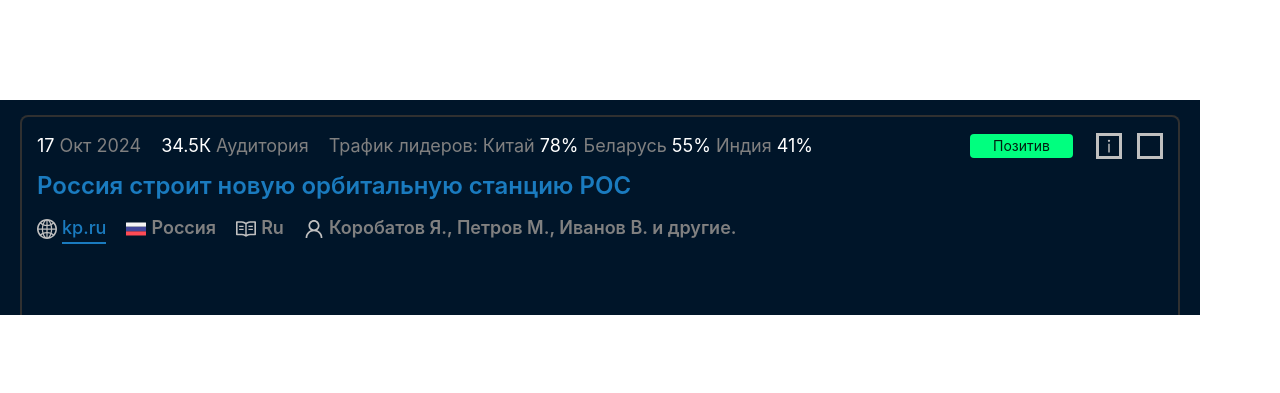
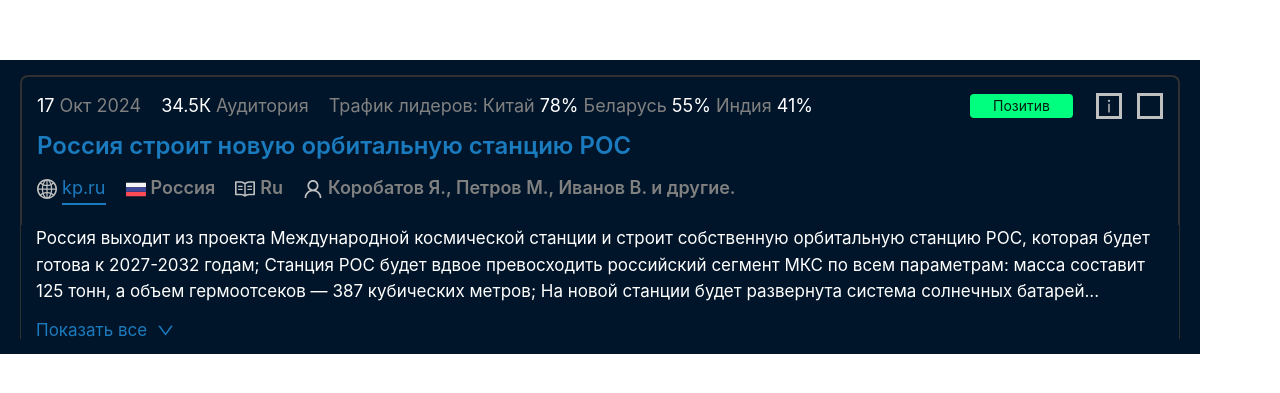
Before and after one commit to Vassillyy/news, a React (Vite) app: page / in a window 1280 px wide. Shown: the part 193-586 px from the top of the page. Built offline with nearby package versions, Linux system fonts and the light colour scheme.

Commit message:
добавлен основной текст и кнопка котоорая скрывает его

```diff
--- a/src/App.tsx
+++ b/src/App.tsx
@@ -1,10 +1,9 @@
 import {useState} from 'react'
 import {Layout} from 'antd'
 import Header from '@/components/header/Header'
+import Content from '@/components/content/Content'
 import {dataArticle} from '@/data/dataArticle'
 import './styles.scss'
-
-const {Content, Footer} = Layout
 
 function App() {
   const [article, setArticle] = useState(dataArticle)
@@ -12,33 +11,7 @@ function App() {
   return (
     <Layout className="app">
       <Header article={article} />
-      {/*<Content*/}
-      {/*  style={{*/}
-      {/*    color: 'white',*/}
-      {/*    backgroundColor: '#001529',*/}
-      {/*    borderRight: '1px solid white',*/}
-      {/*    borderLeft: '1px solid white',*/}
-      {/*    margin: '0 20px 0 20px'*/}
-      {/*  }}*/}
-      {/*>*/}
-      {/*  <h2>Welcome to the dark side!</h2>*/}
-      {/*  <p>*/}
-      {/*    This is a simple example of using Ant Design with a dark background.*/}
-      {/*  </p>*/}
-      {/*</Content>*/}
-      {/*<Footer*/}
-      {/*  style={{*/}
-      {/*    textAlign: 'center',*/}
-      {/*    backgroundColor: '#001529',*/}
-      {/*    color: 'white',*/}
-      {/*    margin: '0 20px 15px 20px',*/}
-      {/*    border: '1px solid white',*/}
-      {/*    borderTop: 'none',*/}
-      {/*    borderRadius: '0 0 8px 8px'*/}
-      {/*  }}*/}
-      {/*>*/}
-      {/*  Ant Design ©2023 Created by Your Name*/}
-      {/*</Footer>*/}
+      <Content article={article} />
     </Layout>
   )
 }
--- /dev/null
+++ b/src/components/content/Content.tsx
@@ -0,0 +1,82 @@
+import {Layout, Typography, Badge} from 'antd'
+import {DownOutlined, UpOutlined} from '@ant-design/icons'
+import {Article} from '@/data/Article.d'
+import styles from './styles.module.scss'
+import {useEffect, useRef, useState} from 'react'
+
+const {Content: AntContent} = Layout
+const {Paragraph} = Typography
+
+const Content = ({article}: {article: Article}) => {
+  const [isExpanded, setIsExpanded] = useState<boolean>(false)
+  const textRef = useRef<HTMLParagraphElement | null>(null)
+  const canvasRef = useRef<HTMLCanvasElement>(document.createElement('canvas'))
+  const [displayedText, setDisplayedText] = useState<string>('')
+
+  useEffect(() => {
+    if (textRef.current) {
+      const context: CanvasRenderingContext2D | null =
+        canvasRef.current.getContext('2d')
+
+      if (context) context.font = window.getComputedStyle(textRef.current).font
+    }
+  }, [article.highlights])
+
+  useEffect(() => {
+    setDisplayedText(getDisplayedText())
+  }, [article.highlights, isExpanded])
+
+  /** Функция для получения строки */
+  const getDisplayedText = () => {
+    const fullText: string = article.highlights.join('; ')
+    if (isExpanded) return fullText
+
+    const words: string[] = fullText.split(' ')
+    let line: string = ''
+    let displayedText: string = ''
+    let lineCount: number = 0
+
+    if (textRef.current) {
+      const maxWidth: number = textRef.current.clientWidth
+
+      for (const word of words) {
+        const testLine: string = line + word + ' '
+        const metrics: TextMetrics = canvasRef.current
+          .getContext('2d')
+          .measureText(testLine)
+
+        if (metrics.width > maxWidth && line) {
+          lineCount++
+
+          if (lineCount >= 3) break
+
+          displayedText += line.trim() + '\n'
+          line = word + ' '
+        } else line = testLine
+      }
+
+      if (line) displayedText += line.trim()
+
+      if (words.length > displayedText.split(' ').length) displayedText += '...'
+    }
+
+    return displayedText.trim()
+  }
+
+  return (
+    <AntContent className={styles.content}>
+      <Paragraph ref={textRef} className={styles.content__mainText}>
+        {displayedText}
+      </Paragraph>
+      <Badge
+        className={styles.content__button}
+        onClick={setIsExpanded.bind(this, !isExpanded)}
+      >
+        {isExpanded ? 'Скрыть' : 'Показать все'}
+        {isExpanded ? <UpOutlined /> : <DownOutlined />}
+      </Badge>
+    </AntContent>
+  )
+}
+
+export default Content
--- /dev/null
+++ b/src/components/content/styles.module.scss
@@ -0,0 +1,18 @@
+.content {
+  border-right: 1px solid #303030;
+  border-left: 1px solid #303030;
+  padding-right: 15px;
+  padding-left: 15px;
+  &__mainText {
+    color: white;
+    font-size: 17px;
+  }
+  &__button {
+    display: flex;
+    align-items: center;
+    gap: 10px;
+    color: #1A7BBF;
+    cursor: pointer;
+    font-size: 17px;
+  }
+}
--- a/src/components/header/ProfileSettings.tsx
+++ b/src/components/header/ProfileSettings.tsx
@@ -3,20 +3,14 @@ import {GlobalOutlined, ReadOutlined, UserOutlined} from '@ant-design/icons'
 import {Article} from '@/data/Article.d'
 import styles from './styles.module.scss'
 
-const {Text, Link} = Typography
+const {Text} = Typography
 
 const ProfileSettings = ({article}: {article: Article}) => {
   return (
     <Flex gap={20}>
       <Flex gap={5}>
         <GlobalOutlined className={styles.profileSettings__icon} />
-        <Link
-          className={styles.profileSettings__email}
-          href={article.link}
-          target="_blank"
-        >
-          {article.domain}
-        </Link>
+        <Text className={styles.profileSettings__domain}>{article.domain}</Text>
       </Flex>
 
       <Flex gap={5}>
--- a/src/components/header/styles.module.scss
+++ b/src/components/header/styles.module.scss
@@ -1,7 +1,6 @@
 .header {
-  height: 200px;
+  height: 150px;
   padding: 15px;
-  margin: 15px 20px 0 20px;
   border: 2px solid #303030;
   border-bottom: none;
   border-radius: 8px 8px 0 0;
@@ -52,7 +51,7 @@
 }
 
 .profileSettings {
-  &__email {
+  &__domain {
     font-size: 18px;
     color: #1A7BBF !important;
     border-bottom: 2px solid #1A7BBF !important;
--- a/src/data/dataArticle.ts
+++ b/src/data/dataArticle.ts
@@ -35,5 +35,11 @@ export const dataArticle: Article = {
     }
   ],
   fav: 'src/icons/flag_rus.svg',
-  highlights: ['']
+  highlights: [
+    'Россия выходит из проекта Международной космической станции и строит собственную орбитальную станцию РОС, которая будет готова к 2027-2032 годам',
+    'Станция РОС будет вдвое превосходить российский сегмент МКС по всем параметрам: масса составит 125 тонн, а объем гермоотсеков — 387 кубических метров',
+    'На новой станции будет развернута система солнечных батарей мощностью 120 киловатт, что обеспечит достаточное количество электроэнергии',
+    'Станция РОС будет использовать полярную орбиту, что позволит получить глобальный обзор Земли, включая всю территорию России',
+    'Экипажи будут доставляться новым пилотируемым транспортным кораблем, который проходит активные испытания'
+  ]
 }
--- a/src/styles.scss
+++ b/src/styles.scss
@@ -1,4 +1,5 @@
 .app {
   width: 1200px;
   background-color: #001529;
+  padding: 15px 20px 15px 20px;
 }
```
